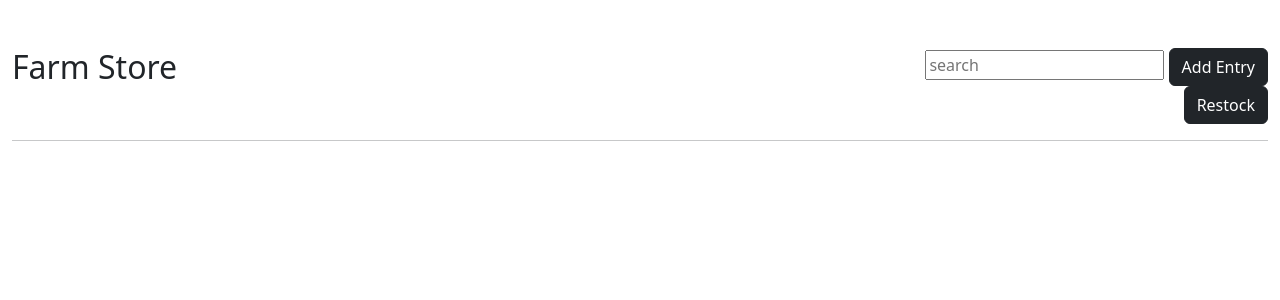
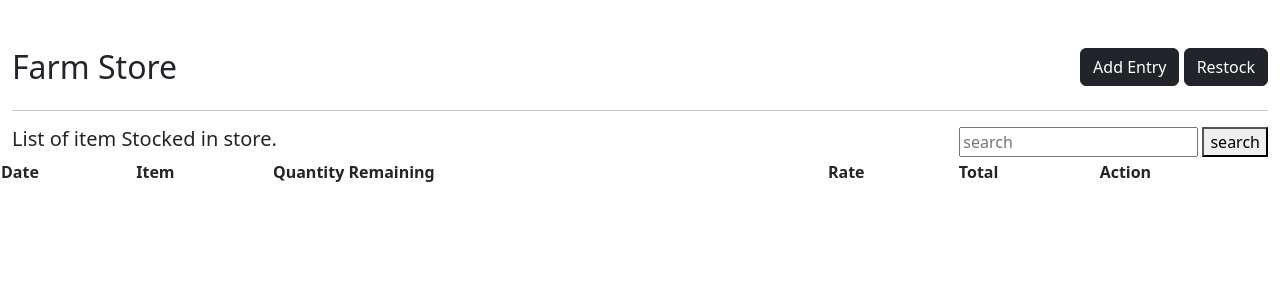
Before and after one commit to DamaMichaelYohanna/poultry-management-system, a Django app: page /store in a window 1280 px wide. Shown: the part 56-356 px from the top of the page. Run offline with Django 4.2, Linux system fonts and the light colour scheme; lists and menus that the app fills with data are empty.

Commit message:
more update to store page

```diff
--- a/main/template/store.html
+++ b/main/template/store.html
@@ -5,11 +5,30 @@ Update {% endblock %} {%block content %}
     <div class="col-md-4"><h2>Farm Store</h2></div>
     <div class="col-md-4"></div>
     <div class="col-md-4" style="text-align: right">
-      <input type="text" name="search" id="search" placeholder="search" />
       <a href="" class="btn btn-dark">Add Entry</a>
       <a href="" class="btn btn-dark">Restock</a>
     </div>
   </div>
   <hr />
+  <div class="row">
+    <div class="col-md-4"><h5>List of item Stocked in store.</h5></div>
+    <div class="col-md-4"></div>
+    <div class="col-md-4" style="text-align: right">
+      <form action="" method="get">
+        <input type="text" name="search" id="search" placeholder="search" />
+        <button>search</button>
+      </form>
+    </div>
+    <table>
+      <tr>
+        <th>Date</th>
+        <th>Item</th>
+        <th>Quantity Remaining</th>
+        <th>Rate</th>
+        <th>Total</th>
+        <th>Action</th>
+      </tr>
+    </table>
+  </div>
+  {% endblock %}
 </div>
-{% endblock %}
```
